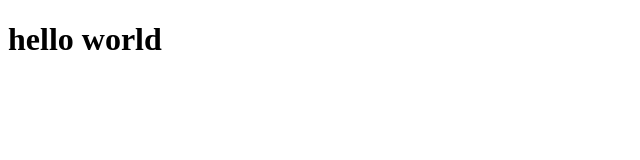
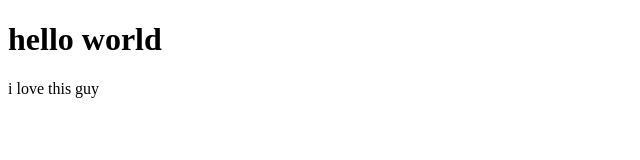
Before and after one commit to Celihong/team-html-project, a plain HTML site: page index.html in a window 1280 px wide. Shown: the whole page, without its empty margins (0-640 px from the left). Drawn offline with Linux system fonts and the light colour scheme.

Commit message:
add paragraph

```diff
--- a/index.html
+++ b/index.html
@@ -7,5 +7,6 @@
   </head>
   <body>
     <h1>hello world</h1>
+    <p>i love this guy</p>
   </body>
 </html>
```
